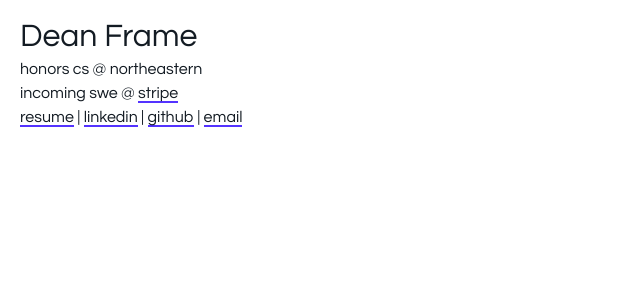
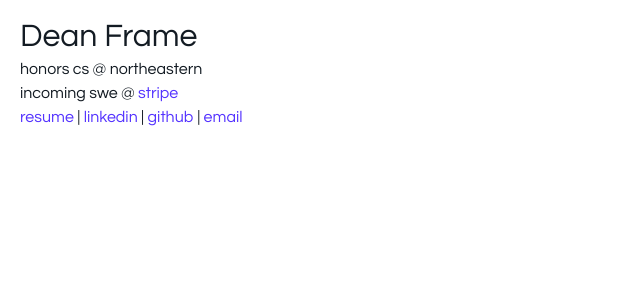
Before and after one commit to deanframe/deanframe.github.io, a Next.js app: page / in a window 1280 px wide. Shown: the top 300 px of the page, without its empty margins (0-640 px from the left). Built offline with nearby package versions, Linux system fonts and the light colour scheme.

Commit message:
style update

```diff
--- a/styles/globals.css
+++ b/styles/globals.css
@@ -3,9 +3,8 @@ html {
 }
 
 a {
-  color: #131B23;
+  color: #5433ff;
   text-decoration: none;
-  border-bottom: 2px solid #5433ff;
 }
 
 div + div {
```
